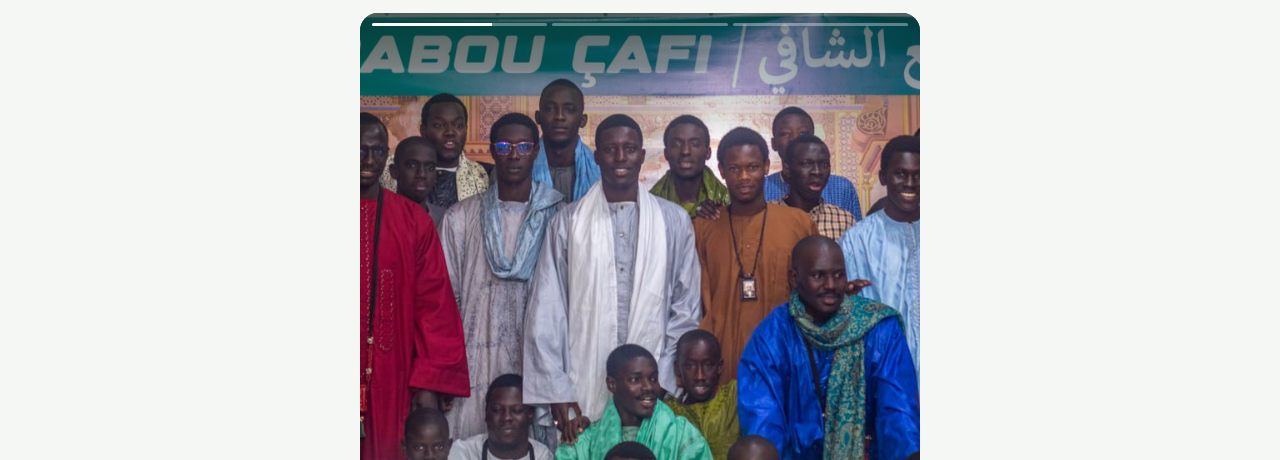
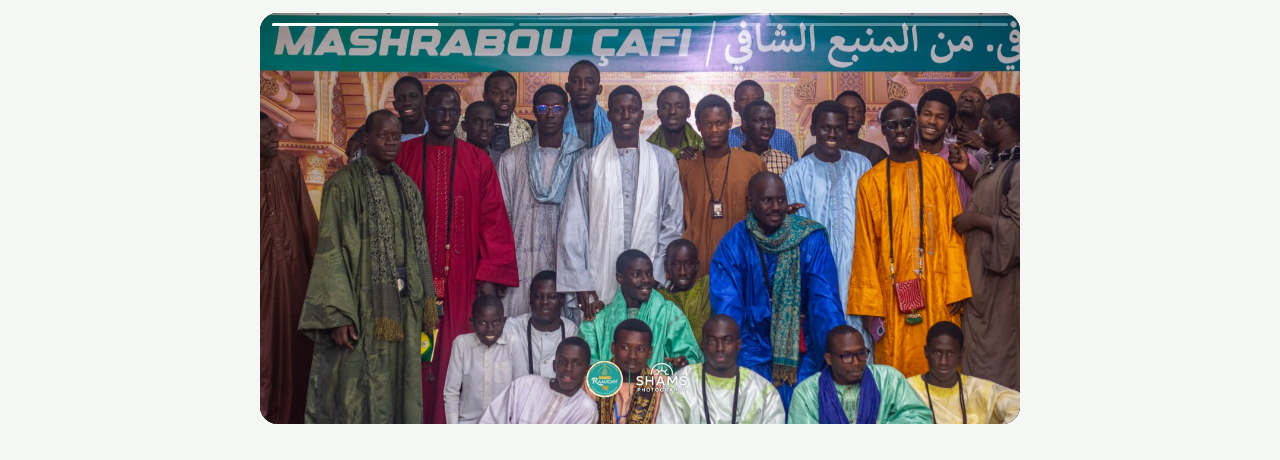
Before and after one commit to cheikhmoussadiopsarr-jpg/Dahira-Safinatoul-Amaan, a plain HTML site: page index.html in a window 1280 px wide. Shown: the part 114-574 px from the top of the page. Drawn offline with Linux system fonts and the light colour scheme.

Commit message:
Update index.html

```diff
--- a/index.html
+++ b/index.html
@@ -1068,6 +1068,41 @@ if(zc){
 }
 })();
 </script>
+  <style>
+.st{height:auto!important;min-height:0!important;aspect-ratio:var(--st-ratio,3/2);max-height:78vh}
+.st-s img{position:relative;z-index:1;object-fit:contain!important}
+.st-s .bd{position:absolute;inset:-12%;background-size:cover;background-position:center;filter:blur(22px) brightness(.6);transform:scale(1.1)}
+@media(min-width:900px){.st{max-width:760px}}
+</style>
+<script>
+(function(){
+function fit(st){
+  var sl=st.querySelectorAll('.st-s');
+  if(!sl.length||st.dataset.fit)return;
+  st.dataset.fit='1';
+  [].forEach.call(sl,function(s){
+    var im=s.querySelector('img');if(!im)return;
+    var b=document.createElement('div');b.className='bd';
+    b.style.backgroundImage='url("'+im.src+'")';
+    s.insertBefore(b,im);
+  });
+  var first=sl[0].querySelector('img');
+  function ratio(){
+    var r=first.naturalWidth/first.naturalHeight;
+    if(r){r=Math.min(1.9,Math.max(.8,r));st.style.setProperty('--st-ratio',r)}
+  }
+  if(first.complete)ratio();else first.addEventListener('load',ratio);
+}
+function start(){
+  var st=document.querySelector('.st');
+  if(!st)return;
+  fit(st);
+  new MutationObserver(function(){fit(st)}).observe(st,{childList:true});
+}
+if(document.readyState==='loading')document.addEventListener('DOMContentLoaded',start);else start();
+})();
+</script>
+
 
 
 
```
